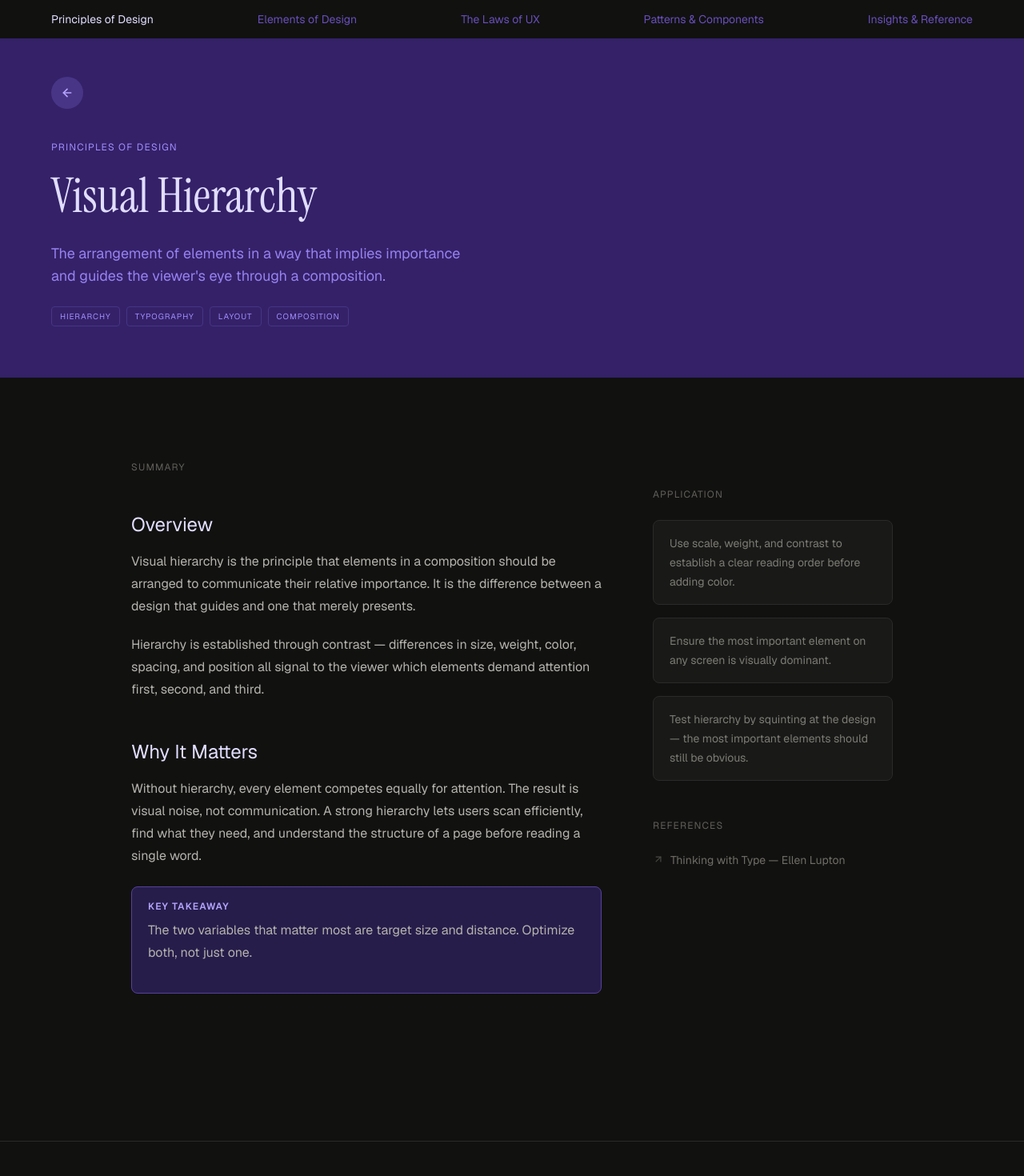
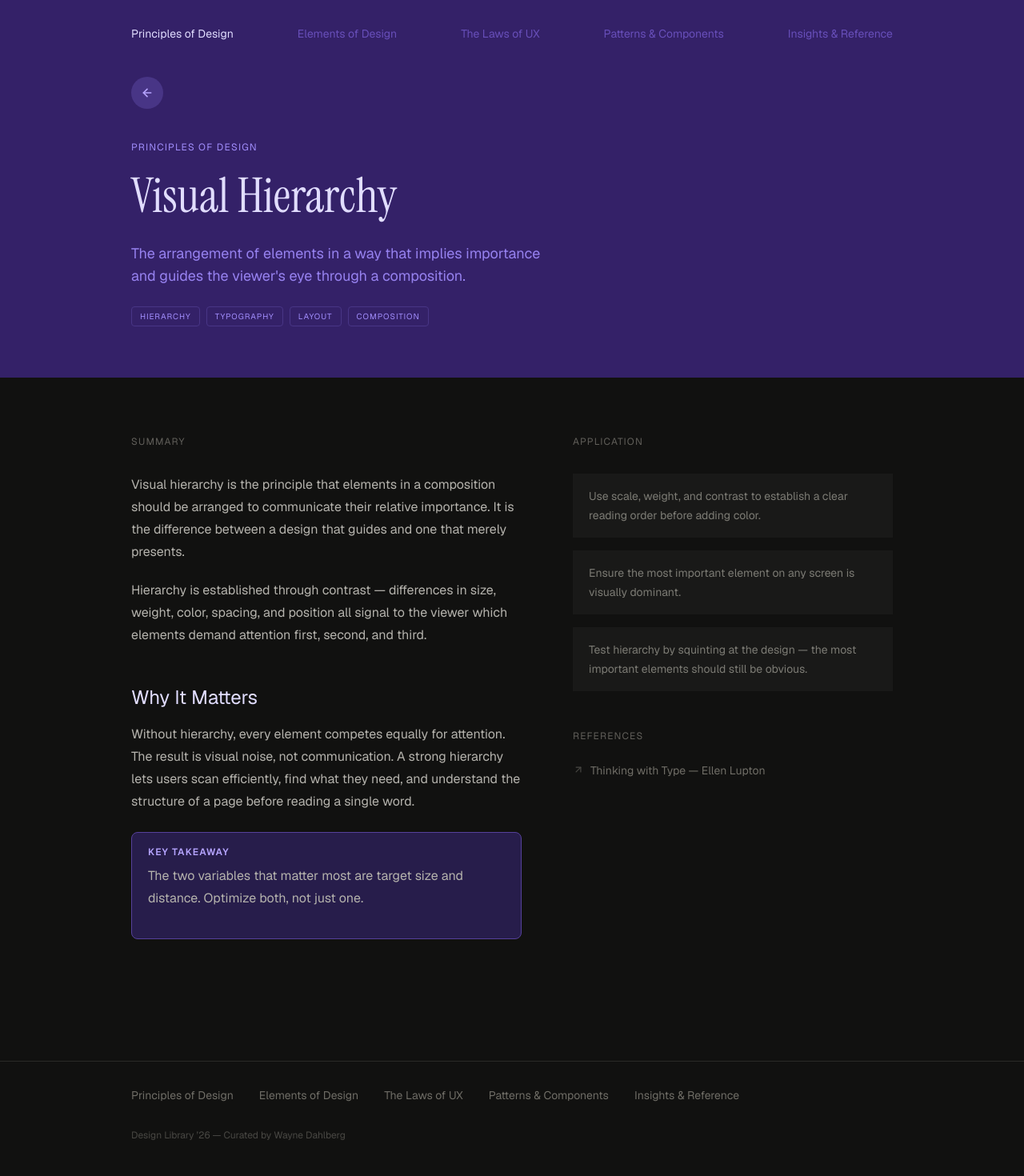
Before and after one commit to waynedahlberg/design-library-web, a Next.js app: page /principles/visual-hierarchy in a window 1280 px wide. Shown: the top 1470 px of the page at 80% size. Built offline with nearby package versions, Linux system fonts and the light colour scheme.

Commit message:
refactor: standardize container padding and layout across SegmentPage, ArticlePage, and SiteFooter for improved consistency and visual hierarchy

```diff
--- a/app/(segments)/[segment]/[slug]/page.tsx
+++ b/app/(segments)/[segment]/[slug]/page.tsx
@@ -45,9 +45,9 @@ export default async function ArticlePage({
     <>
       <ArticleHeader article={article} />
 
-      <Container fluid className="max-w-[1080px] py-16">
+      <Container fluid className="max-w-[1080px] py-8">
         {/* ── Two-column on desktop, stacked on mobile ── */}
-        <div className="mt-10 flex flex-col nav:grid nav:grid-cols-[1fr_300px] nav:gap-16">
+        <div className="mt-10 flex flex-col nav:grid nav:grid-cols-[1fr_400px] nav:gap-16">
 
           {/* ── Left: prose body ── */}
           <div>
@@ -58,18 +58,18 @@ export default async function ArticlePage({
           </div>
 
           {/* ── Right: application + references ── */}
-          <div className="flex flex-col gap-12 mt-12 nav:mt-0 nav:pt-[2.125rem]">
+          <div className="flex flex-col gap-12 mt-8 sm:mt-0 pt-[2.125rem] sm:pt-0">
 
             {article.application && article.application.length > 0 && (
               <section>
-                <h2 className="text-xs uppercase tracking-widest text-[var(--sand-8)] mb-6">
+                <h2 className="text-xs uppercase tracking-widest text-[var(--sand-8)] mb-8">
                   Application
                 </h2>
                 <ul className="flex flex-col gap-4">
                   {article.application.map((item, i) => (
                     <li
                       key={i}
-                      className="text-sm leading-6 text-[var(--sand-10)] border border-[var(--sand-4)] rounded-lg px-5 py-4 bg-[var(--sand-2)]"
+                      className="text-sm leading-6 text-[var(--sand-10)] px-5 py-4 bg-[var(--sand-2)]"
                     >
                       {item}
                     </li>
--- a/app/(segments)/[segment]/page.tsx
+++ b/app/(segments)/[segment]/page.tsx
@@ -36,7 +36,8 @@ export default async function SegmentPage({
   const articles = getAllArticlesForSegment(seg.slug)
 
   return (
-    <Container className="py-12">      <SegmentHeader segment={seg} count={articles.length} />
+    <Container fluid className="max-w-[1080px] py-8">
+      <SegmentHeader segment={seg} count={articles.length} />
       <ArticleGrid articles={articles} />
     </Container>
   )
--- a/components/content/ArticleHeader.tsx
+++ b/components/content/ArticleHeader.tsx
@@ -2,7 +2,7 @@ import Link from 'next/link'
 import { ArrowLeft } from 'lucide-react'
 import type { Article } from '@/lib/content/types'
 import { getSegment } from '@/lib/config/segments'
-import { getCoverComponent } from '@/components/covers'
+import { coverRegistry } from '@/components/covers'
 import { Container } from '@/components/layout/Container'
 import { TagList } from '@/components/content/TagList'
 
@@ -12,11 +12,11 @@ interface ArticleHeaderProps {
 
 export function ArticleHeader({ article }: ArticleHeaderProps) {
   const segment = getSegment(article.segment)
-  const CoverComponent = getCoverComponent(article.coverKey)
+  const CoverComponent = article.coverKey ? coverRegistry[article.coverKey] : null
 
   return (
     <div className="w-full bg-[var(--segment-4)] pt-12 pb-16">
-      <Container>
+      <Container fluid className="max-w-[1080px] py-0">
 
         {/* ── Back button — visible on desktop, hidden on mobile (nav handles it) ── */}
         <div className="hidden nav:block mb-10">
--- a/components/layout/SegmentHeader.tsx
+++ b/components/layout/SegmentHeader.tsx
@@ -7,7 +7,7 @@ interface SegmentHeaderProps {
 
 export function SegmentHeader({ segment, count }: SegmentHeaderProps) {
   return (
-    <div className="border-b border-[var(--sand-4)] pb-12 mb-12">
+    <div className="border-b border-[var(--sand-4)] py-12 mb-12">
       <p className="text-xs uppercase tracking-widest text-[var(--segment-9)] mb-4">
         Design Library
       </p>
--- a/components/layout/SiteFooter.tsx
+++ b/components/layout/SiteFooter.tsx
@@ -6,7 +6,8 @@ import { Container } from './Container'
 export function SiteFooter() {
   return (
     <footer className="border-t border-[var(--sand-4)] mt-24">
-      <Container className="py-12">        <nav className="flex flex-wrap gap-x-8 gap-y-3 mb-8">
+      <Container fluid className="max-w-[1080px] py-8">
+        <nav className="flex flex-wrap gap-x-8 gap-y-3 mb-8">
           {SEGMENTS.map((seg) => (
             <Link
               key={seg.slug}
--- a/components/layout/SiteNav.tsx
+++ b/components/layout/SiteNav.tsx
@@ -26,8 +26,8 @@ export function SiteNav() {
   return (
     <>
       {/* ── Nav bar ── */}
-      <header className="fixed top-0 left-0 right-0 z-50">
-        <Container as="nav" className="h-12 flex items-center justify-between">
+      <header className="fixed top-0 left-0 right-0 z-50 bg-[var(--segment-4)] backdrop-blur-sm">
+        <Container as="nav" fluid className="max-w-[1080px] py-8">
 
           {/* ── Desktop: segment links centered ── */}
           <div className="hidden nav:flex w-full items-center justify-between">
--- a/content/principles/visual-hierarchy.mdx
+++ b/content/principles/visual-hierarchy.mdx
@@ -16,8 +16,6 @@ order: 1
 published: true
 ---
 
-## Overview
-
 Visual hierarchy is the principle that elements in a composition should be arranged to communicate their relative importance. It is the difference between a design that guides and one that merely presents.
 
 Hierarchy is established through contrast — differences in size, weight, color, spacing, and position all signal to the viewer which elements demand attention first, second, and third.
```
Lines whose indentation alone changed are shown as unchanged.
